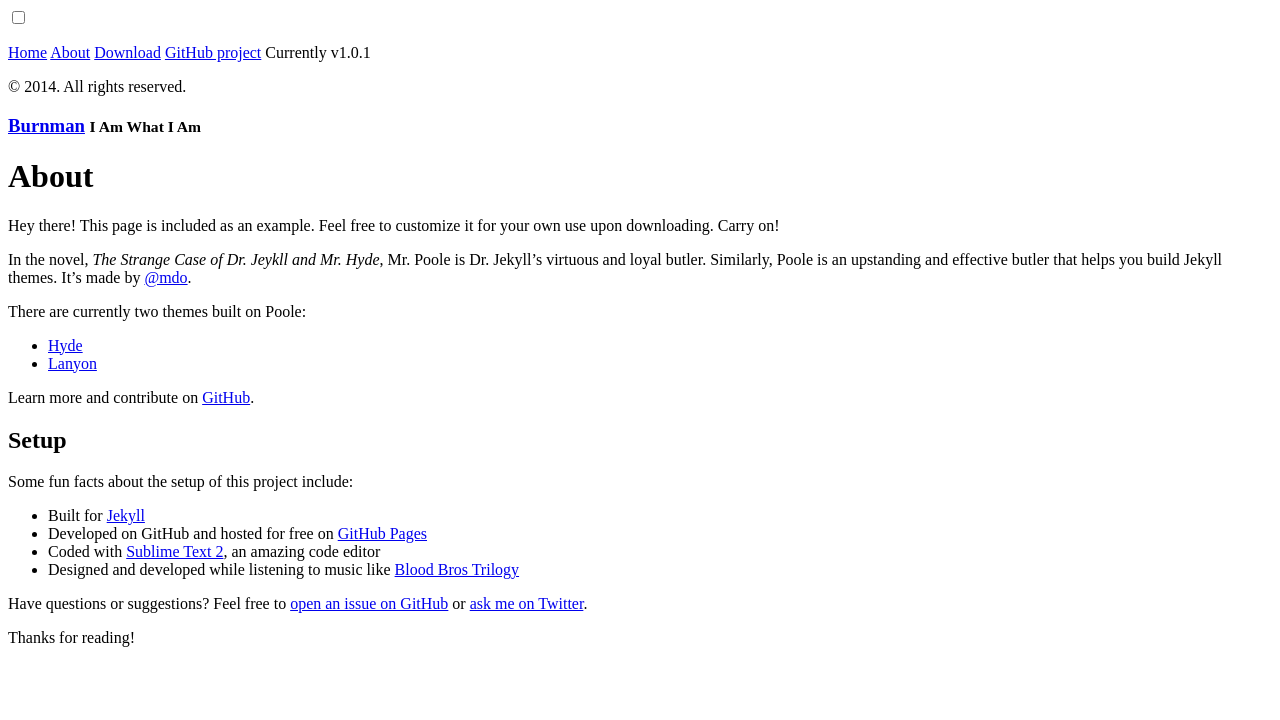
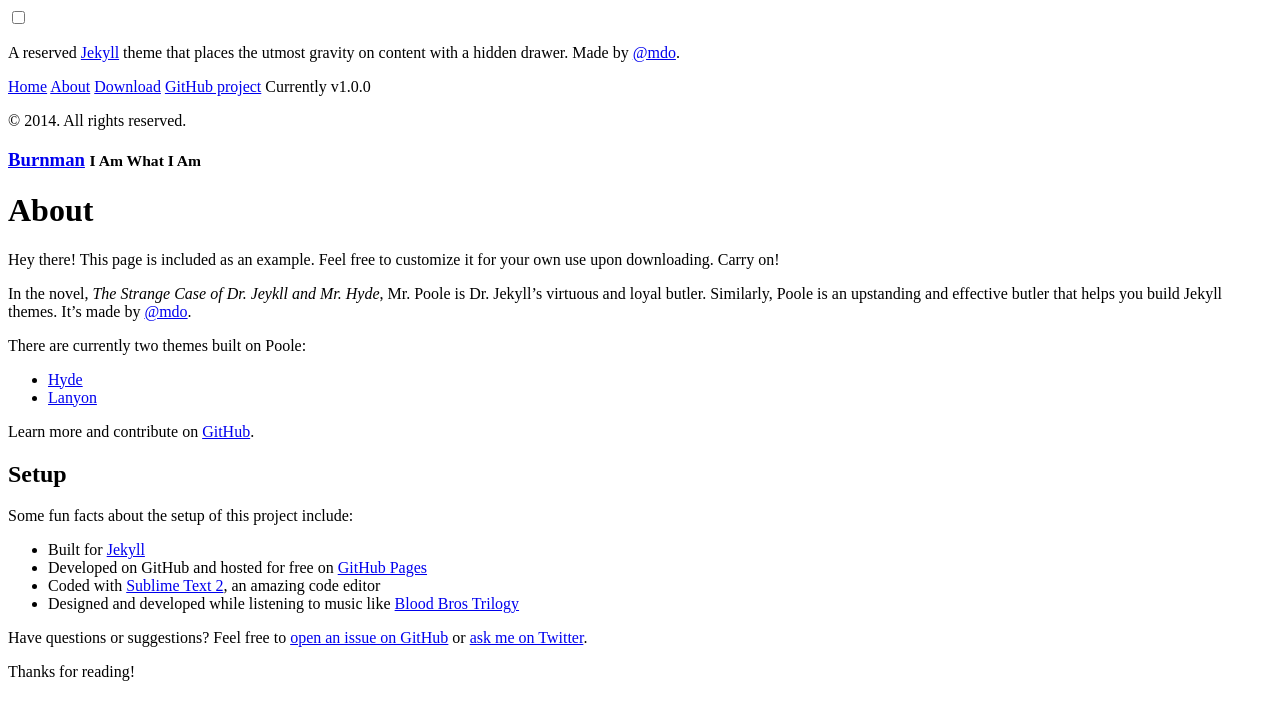
Before and after one commit to burnman/burnman.github.com, a Jekyll site: the page built from about.md, in a window 1280 px wide. Shown: the top 720 px of the page. Built offline with Jekyll 4.4.1, drawn with Linux system fonts in a browser that asks for light colours; Markdown is read by kramdown in place of the engine named in the settings.

Commit message:
Revert "fixd"
This reverts commit 0cbb2db4083e1f34f1facd2d6b64e0d62045d303.

```diff
--- a/_config.yml
+++ b/_config.yml
@@ -8,7 +8,7 @@
 # Setup
 title:            Burnman
 tagline:          'I Am What I Am'
-description:      ''
+description:      'A reserved <a href="http://jekyllrb.com" target="_blank">Jekyll</a> theme that places the utmost gravity on content with a hidden drawer. Made by <a href="https://twitter.com/mdo" target="_blank">@mdo</a>.'
 url:              http://burnman.github.io/
 paginate:         5
 
@@ -17,7 +17,7 @@
   url:            https://twitter.com/mdo
 
 # Custom vars
-version:          1.0.1
+version:          1.0.0
 
 github:
   repo:           https://github.com/poole/lanyon
```
